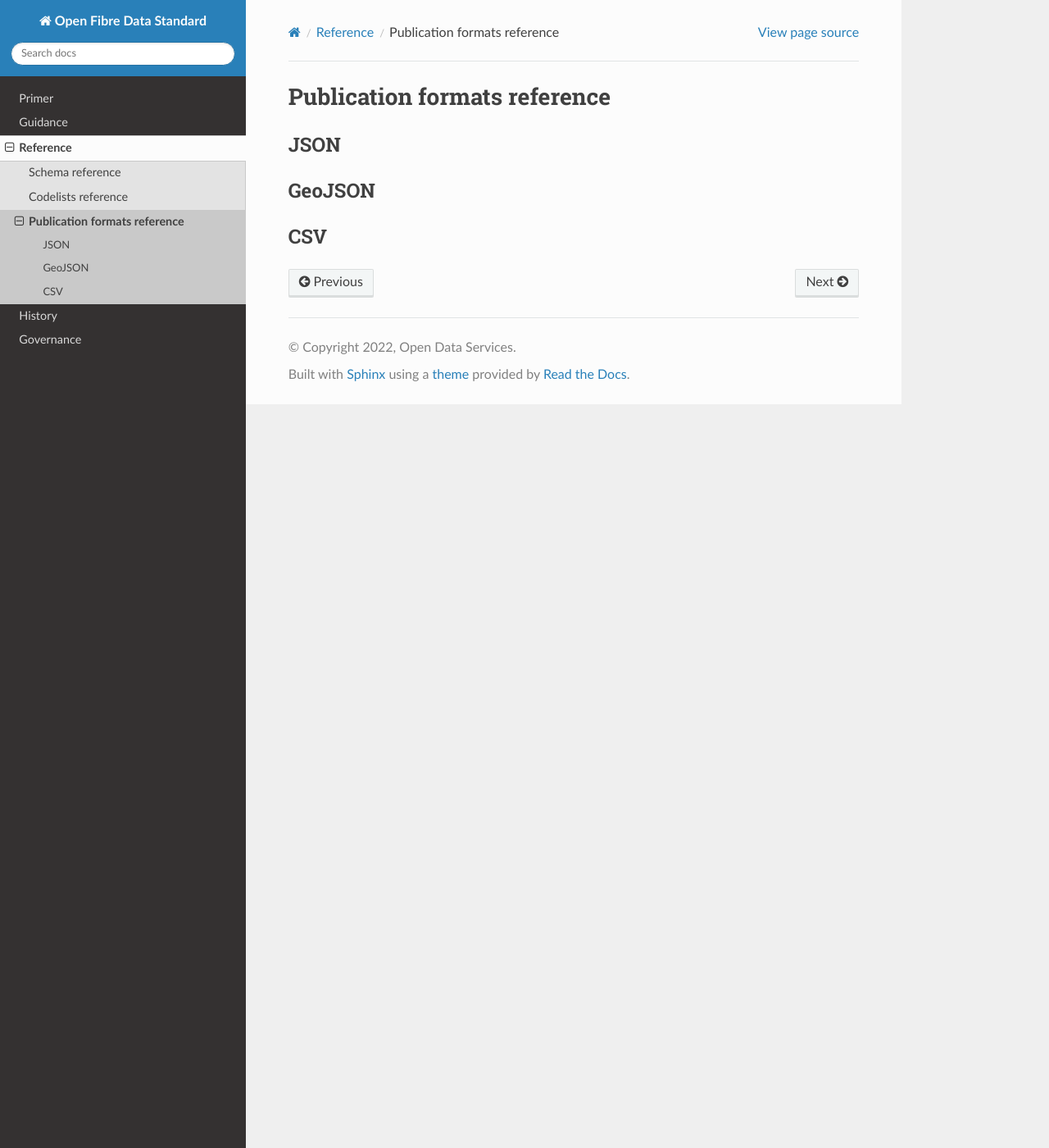
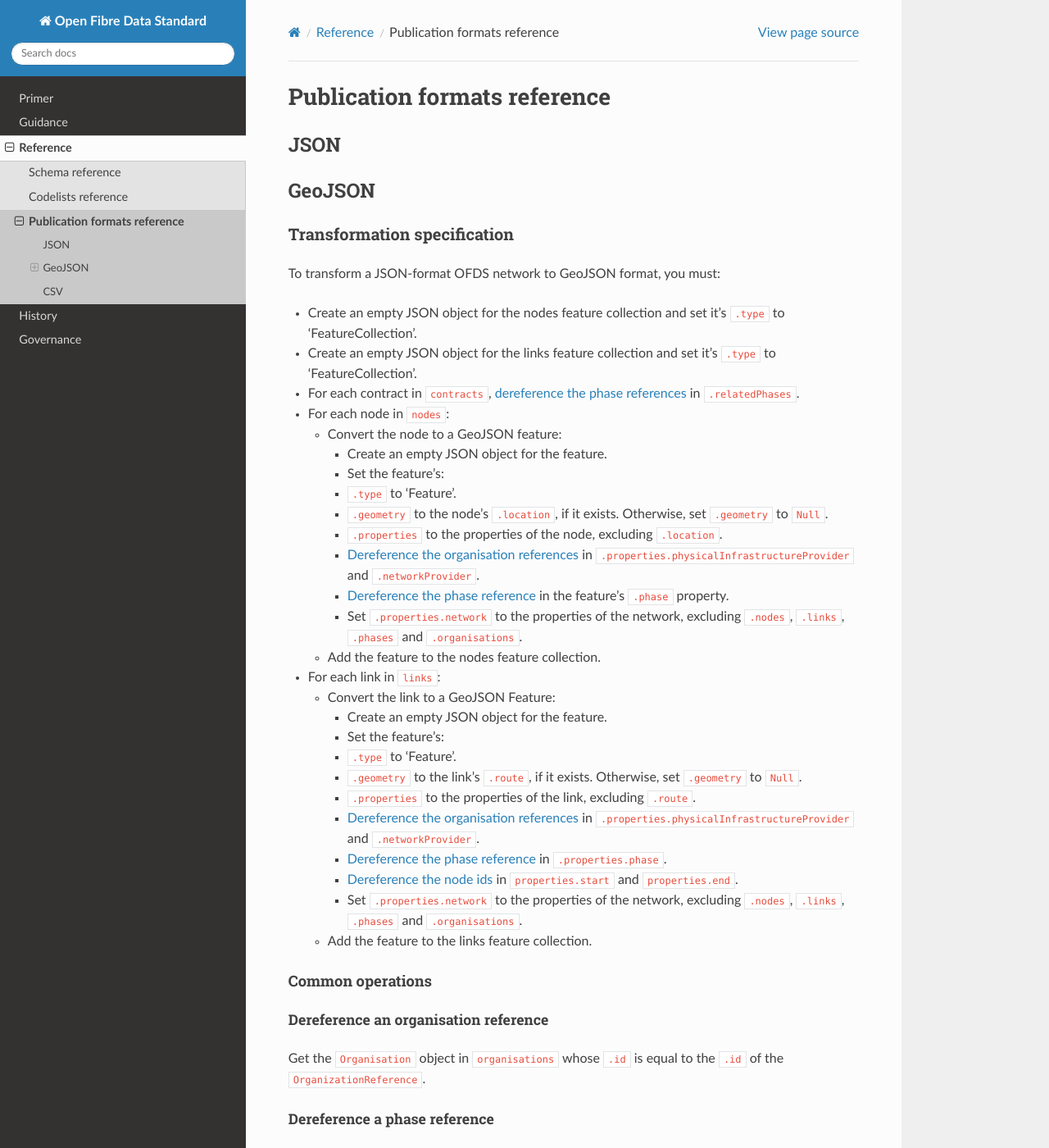
Before and after one commit to Open-Telecoms-Data/open-fibre-data-standard, a Sphinx documentation site: the page built from docs/reference/publication_formats.md, in a window 1280 px wide and 1400 px high. Shown: the whole window at 82% size. Built offline with Sphinx 7.4.7 and the Read the Docs theme 2.0.0, drawn with Linux system fonts in a browser that asks for light colours; some of the changed text lies outside the part shown.

Commit message:
publication formats: Add GeoJSON transformation specification

```diff
--- a/docs/reference/publication_formats.md
+++ b/docs/reference/publication_formats.md
@@ -4,4 +4,53 @@
 
 ## GeoJSON
 
+### Transformation specification
+
+To transform a JSON-format OFDS network to GeoJSON format, you must:
+
+* Create an empty JSON object for the nodes feature collection and set it's `.type` to 'FeatureCollection'.
+* Create an empty JSON object for the links feature collection and set it's `.type` to 'FeatureCollection'.
+* For each contract in `contracts`, [dereference the phase references](#dereference-a-phase-reference) in `.relatedPhases`.
+* For each node in `nodes`:
+    * Convert the node to a GeoJSON feature:
+        * Create an empty JSON object for the feature.
+        * Set the feature's:
+        * `.type` to 'Feature'.
+        * `.geometry` to the node's `.location`, if it exists. Otherwise, set `.geometry` to `Null`.
+        * `.properties` to the properties of the node, excluding `.location`.
+        * [Dereference the organisation references](#dereference-an-organisation-reference) in `.properties.physicalInfrastructureProvider` and `.networkProvider`.
+        * [Dereference the phase reference](#dereference-a-phase-reference) in the feature's `.phase` property.
+        * Set `.properties.network` to the properties of the network, excluding `.nodes`, `.links`, `.phases` and `.organisations`.
+    * Add the feature to the nodes feature collection.
+* For each link in `links`:
+    * Convert the link to a GeoJSON Feature:
+        * Create an empty JSON object for the feature.
+        * Set the feature's:
+        * `.type` to 'Feature'.
+        * `.geometry` to the link's `.route`, if it exists. Otherwise, set `.geometry` to `Null`.
+        * `.properties` to the properties of the link, excluding `.route`.
+        * [Dereference the organisation references](#dereference-an-organisation-reference) in `.properties.physicalInfrastructureProvider` and `.networkProvider`.
+        * [Dereference the phase reference](#dereference-a-phase-reference) in `.properties.phase`.
+        * [Dereference the node ids](#dereference-a-node-id) in `properties.start` and `properties.end`.
+        * Set `.properties.network` to the properties of the network, excluding `.nodes`, `.links`, `.phases` and `.organisations`.
+    * Add the feature to the links feature collection.
+
+#### Common operations
+
+##### Dereference an organisation reference
+
+Get the `Organisation` object in `organisations` whose `.id` is equal to the `.id` of the `OrganizationReference`.
+
+##### Dereference a phase reference
+
+Get the `Phase` object in `phases` whose `.id` is equal to the `id` of the `PhaseReference`.
+
+##### Dereference a node ID
+
+Get the `Node` object in `nodes` whose `.id` is equal to the ID.
+
+### Reference implementation
+
+A reference implementation of the transformation is [available in Python on Github](https://github.com/Open-Telecoms-Data/open-fibre-data-standard/blob/main/manage.py). We strongly encourage any re-implementations to read its commented code, to ensure correctness.
+
 ## CSV
```
Also changed, not shown: manage.py (+4 -3 lines).
